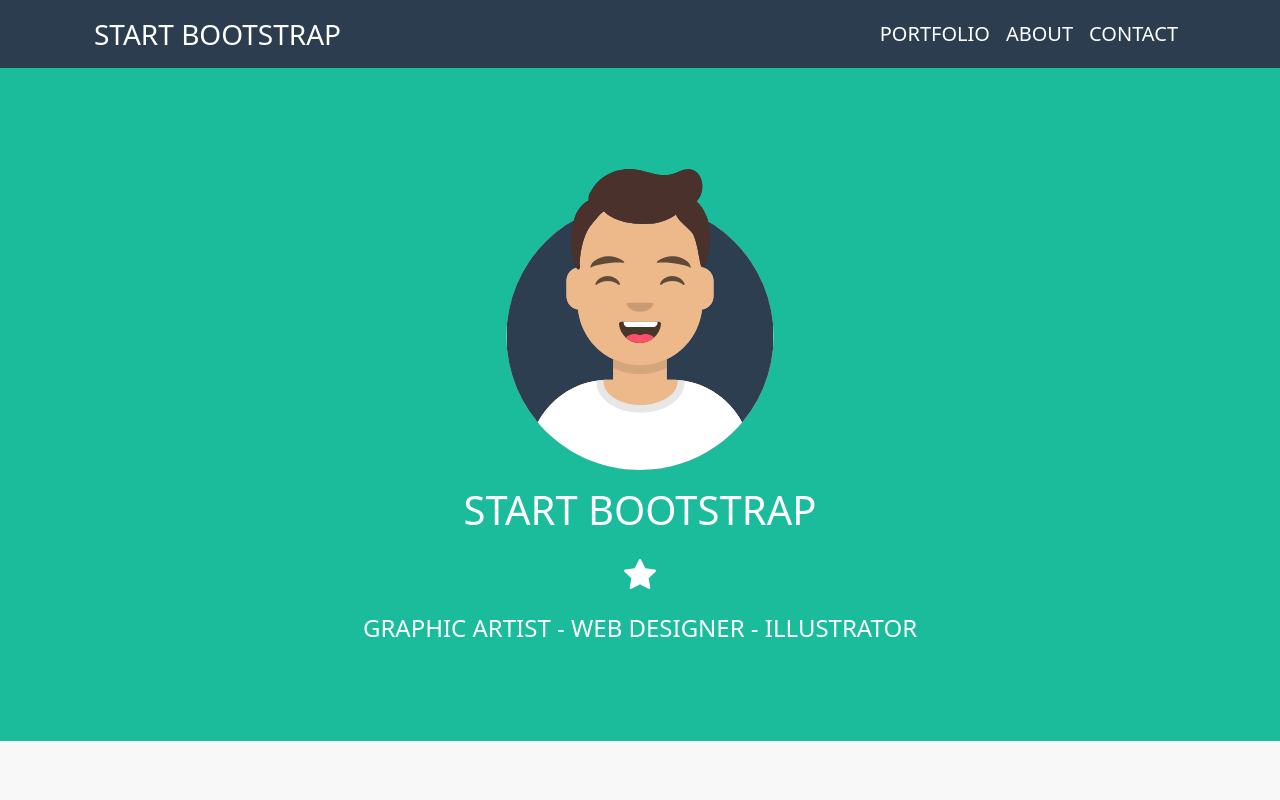
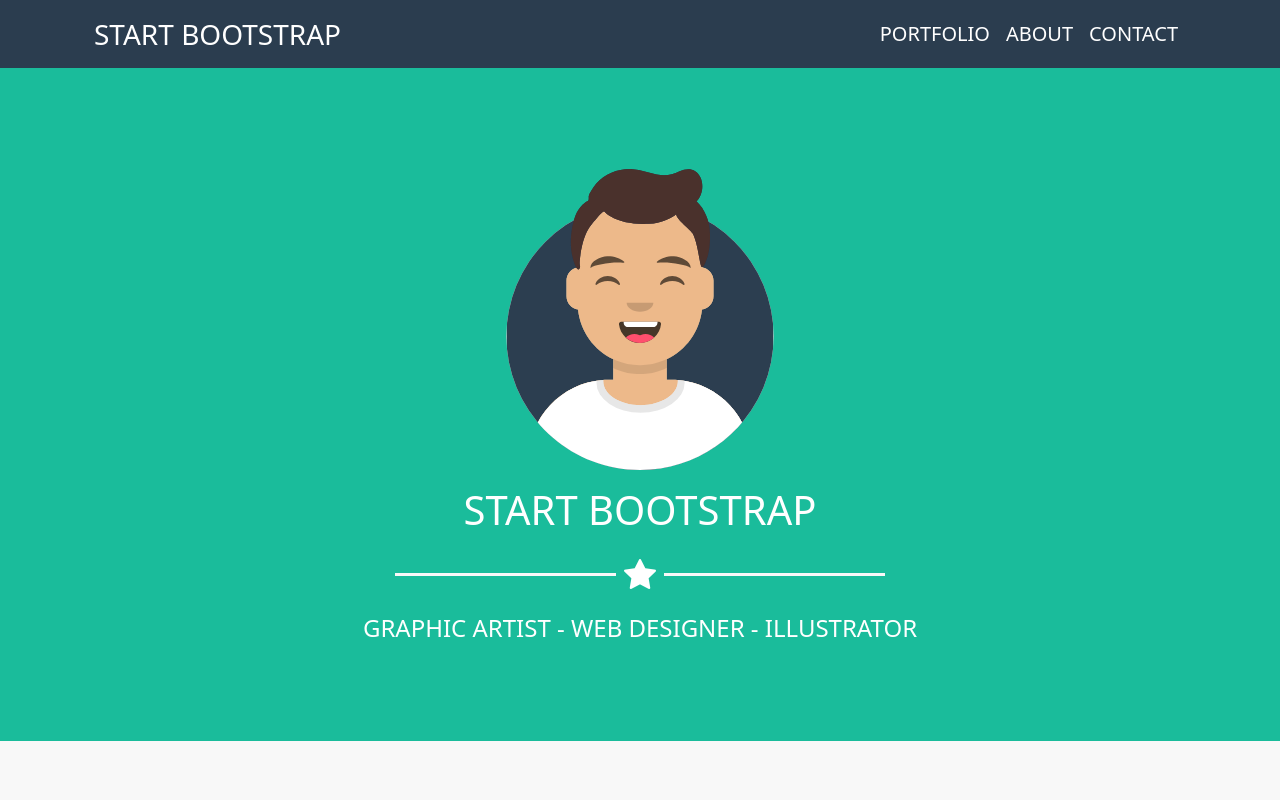
Before and after one commit to SaraPasinato/html-css-bootstrap-freelancer, a plain HTML site: page index.html in a window 1280 px wide. Shown: the top 800 px of the page. Drawn offline with nearby package versions, Linux system fonts and the light colour scheme.

Commit message:
added line before and after stars

```diff
--- a/css/style.css
+++ b/css/style.css
@@ -1,17 +1,29 @@
+/* Utils */
+img{
+    width: 40%;
+}
+
+.star:after,
+.star:before{
+    content:'';
+    display: inline-block;
+    min-height: 3px;
+    min-width: 30%;
+    background-color: #f8f8f8;
+    margin: 10px 0;
+}
+
 /*? header */
 #main-header{
     min-height: 9vh;
 }
-
 
 #about,
 #jumbotron{
     min-height: 50vh;
 }
 
-img{
-    width: 40%;
-}
+
 /*? main */
 
 /** section portfolio */
@@ -21,9 +33,7 @@ img{
 
 }
 
-
-
-/** footer */
+/*? footer */
 #info{
     min-height: 30vh;
 }
--- a/index.html
+++ b/index.html
@@ -46,10 +46,10 @@
             <div class="row align-items-center justify-content-center ms-p-lg text-center">
                 <div class="offset-1 offset-md-2"></div>
                 <div class="col-10 col-md-8">
-                    <div class="items text-white text-uppercase">
+                    <div class=" items text-white text-uppercase">
                         <img src="./img/avatar.svg" alt="">
                         <h1 class="fs-1 mt-3 mb-3">start bootstrap</h1>
-                        <div class="stars fs-2 mb-3 ">
+                        <div class=" star fs-2 mb-3 ">
                             <i class="bi bi-star-fill w-40"></i>
                         </div>
                         <h4 class="mb-2"> Graphic artist - web designer - illustrator</h4>
```
